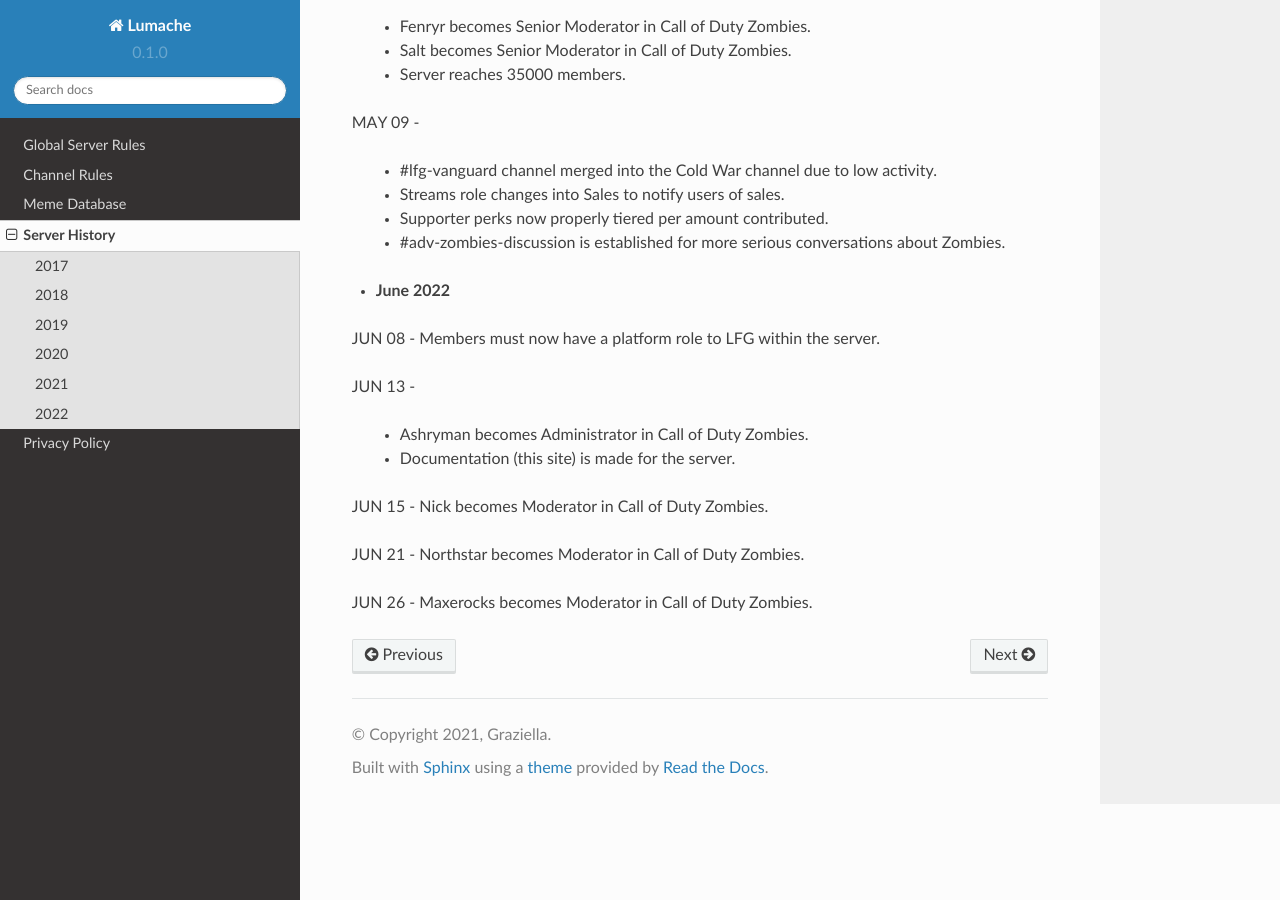
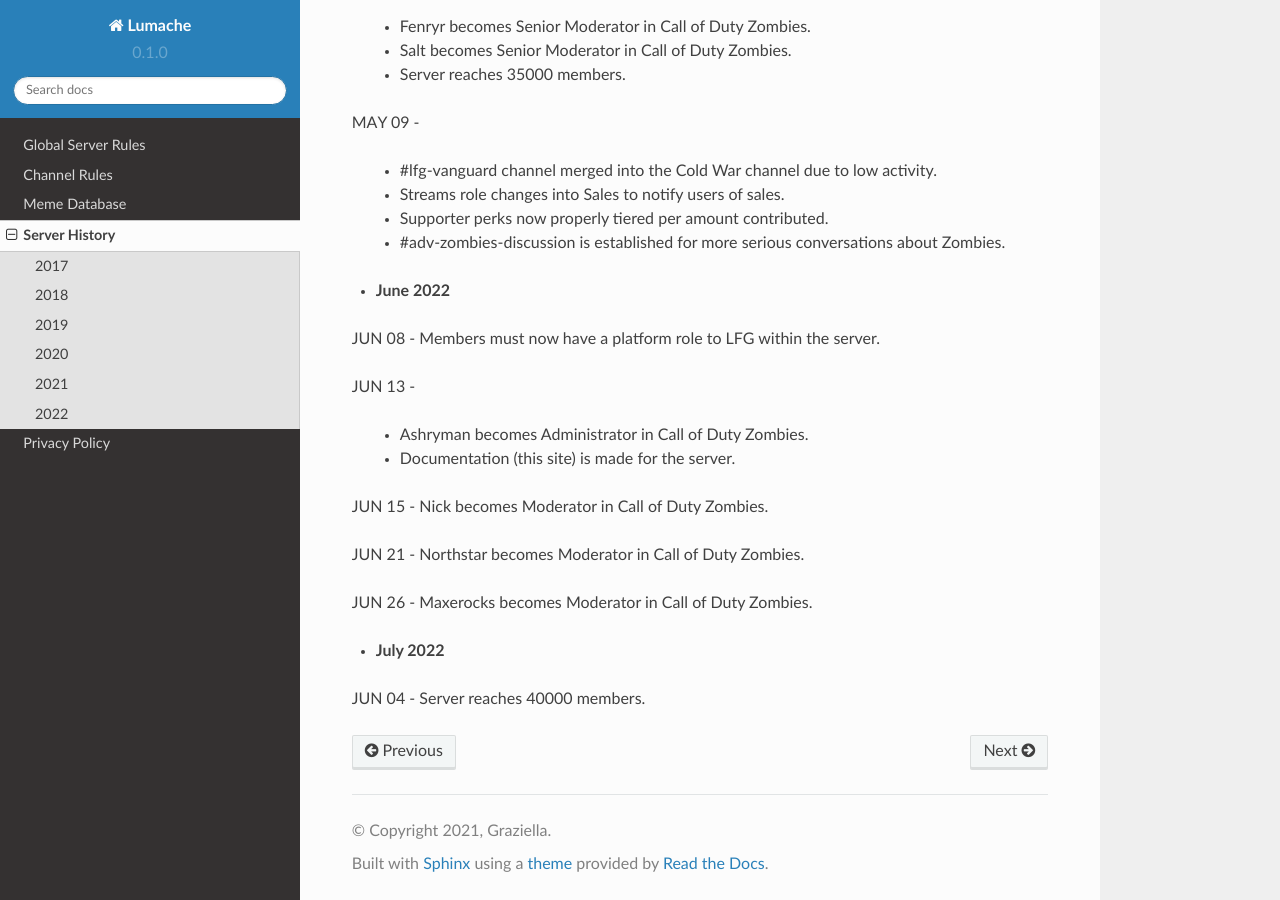
Before and after one commit to EternalllZM/rtd-codz, a Sphinx documentation site: the page built from docs/source/server_history.rst, in a window 1280 px wide and 900 px high, scrolled down 8013 px. Built offline with Sphinx 7.4.7 and the Read the Docs theme 2.0.0, drawn with Linux system fonts in a browser that asks for light colours; some of the changed lines change nothing that is shown.

Commit message:
Update server_history.rst

```diff
--- a/docs/source/server_history.rst
+++ b/docs/source/server_history.rst
@@ -164,7 +164,7 @@
 
 - **July 2020**
 
-JUL 07 - Colden becomes Moderator for Call of Duty Zombies.
+JUL 07 - Colden becomes Moderator for Call of Duty Zombies. *(Retired)*
 
 - **August 2020**
 
@@ -278,7 +278,7 @@
 
     • Plutonium becomes allowed in the server as long as a legal game copy is used.
 
-    • Saladina becomes Moderator in Call of Duty Zombies.
+    • Saladina becomes Moderator in Call of Duty Zombies. *(Retired)*
 
 JUL 09 - Salt becomes Moderator in Call of Duty Zombies.
 
@@ -406,3 +406,7 @@
 
 
 JUN 26 - Maxerocks becomes Moderator in Call of Duty Zombies.
+
+- **July 2022**
+
+JUN 04 - Server reaches 40000 members.
```
